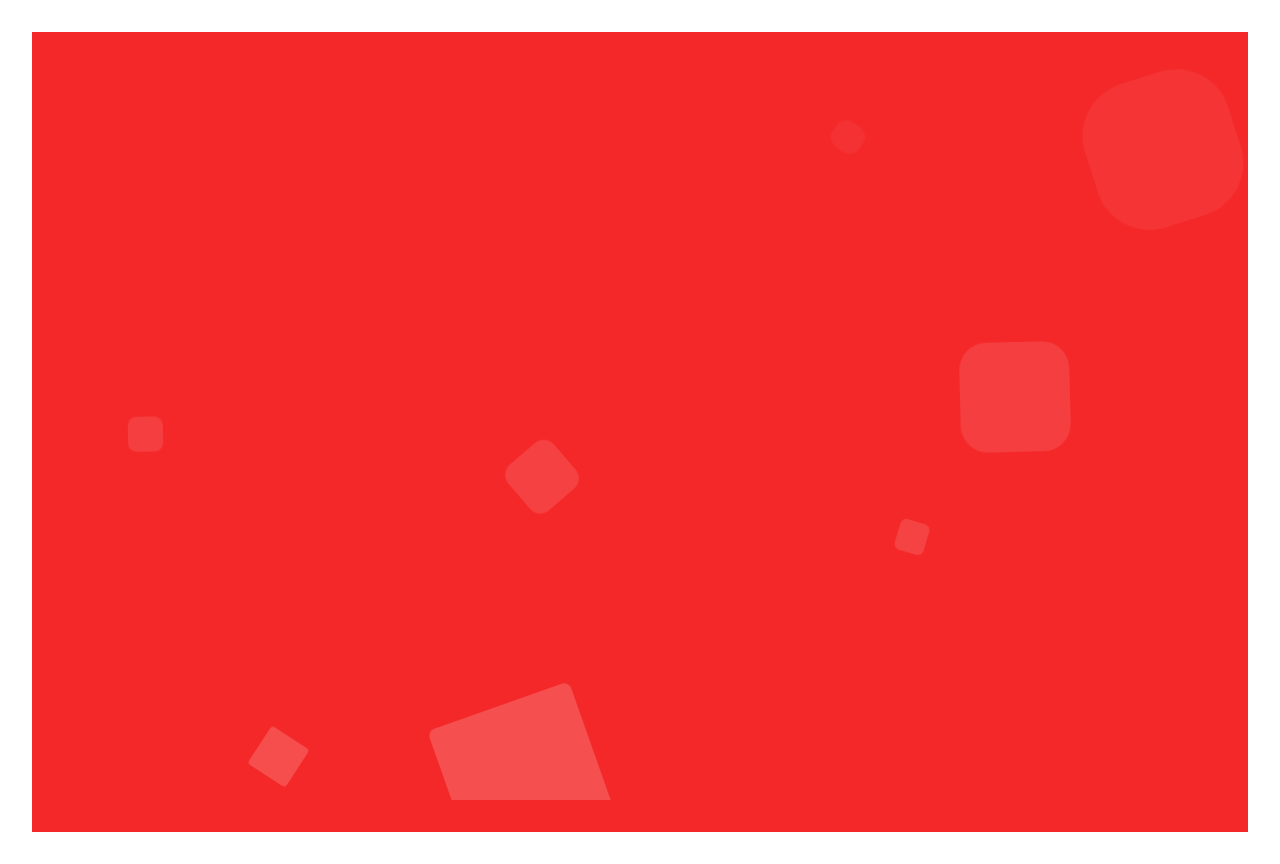
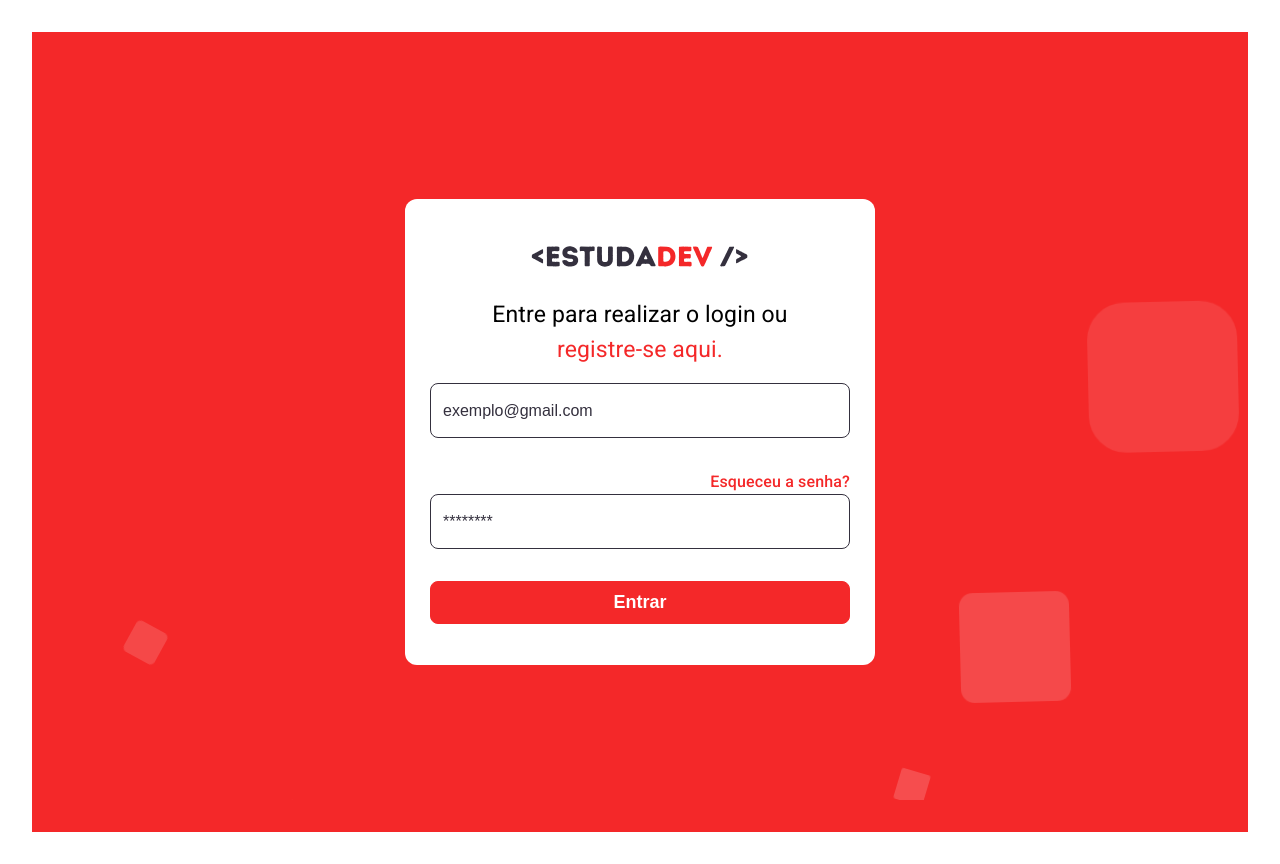
Before and after one commit to Manrriquez/estudadev-front, a React (Vite) app: page /Auth/Login in a window 1280 px wide. Built offline with nearby package versions, Linux system fonts and the light colour scheme.

Commit message:
adicionando pagina de login, reformulando components utilizando styled-components

```diff
--- a/src/_config/ThemeGlobal.jsx
+++ b/src/_config/ThemeGlobal.jsx
@@ -26,7 +26,7 @@ const ThemeGlobal = createTheme({
           fontWeight: 500,
         },
         button: {
-          fontStyle: 'italic',
+          border: 'none',
         },
     },
 });
--- a/src/components/BackgroundAnimated/Index.jsx
+++ b/src/components/BackgroundAnimated/Index.jsx
@@ -48,7 +48,7 @@ const StyledListItemCircle = styled(ListItem)(({ theme }) => ({
 
 }));
 
-const BackgroundAnimted = () => {
+const BackgroundAnimted = ({children}) => {
   return (
     <StyledBoxContent component="div">
             <StyledListCircle component="ul">
@@ -62,6 +62,7 @@ const BackgroundAnimted = () => {
                 <StyledListItemCircle sx={{left: '20%', width: "45px", height: '45px', animationDelay: '2s!important', animationDuration: '35s!important'}}></StyledListItemCircle>
                 <StyledListItemCircle sx={{left: '85%', width: "150px", height: '150px', animationDelay: '0s!important', animationDuration: '11s!important'}}></StyledListItemCircle>
             </StyledListCircle>
+            {children}
     </StyledBoxContent>
   )
 }
--- a/src/pages/Auth/Login/Index.jsx
+++ b/src/pages/Auth/Login/Index.jsx
@@ -1,11 +1,100 @@
+import styled from '@emotion/styled';
+import { Box, Container, FormControl, Grid, Input, Typography} from '@mui/material';
 import React from 'react'
 import BackgroundAnimted from '../../../components/BackgroundAnimated/Index';
+import Logotype from '../../../_assets/img/LOGOTYPE.svg'
 
 
 
+const StyledInput = styled.input`
+  height: 55px;
+  background: #FFFF;
+  font-size: 16px;
+  color: #34303E;
+  border: solid 1px #34303E;
+  display: block;
+  width: 100%;
+  padding: .375rem .75rem;
+  font-weight: 400;
+  border-radius: 8px;
+  transition: border-color .15s ease-in-out,box-shadow .15s ease-in-out;
+
+  &::placeholder {
+      color: #34303E;
+      opacity: 1;
+  }
+
+  &:focus {
+      border-color: #F4292A;
+      outline: 0;
+      box-shadow: 0 0 0 0.25rem rgba(244, 41, 42, 0.37);
+  }
+`;
+const TypographyForm = styled.p`
+    font-size: 23px;
+    text-align: center;
+    max-width: 365px;
+    margin-left: auto;
+    margin-right: auto;
+    font-weight: 400;
+    color: #000;
+`;
+const TypographyLink = styled.a`
+    color: #F42829;
+    text-decoration: none;
+`;
+const ButtonForm = styled.button`
+    background: #F42829;
+    cursor: pointer;
+    border-radius: 8px;
+    padding: 10px;
+    color: #fff;
+    font-weight: 600;
+    width: 100%;
+    margin-left: auto;
+    margin-right: auto;
+    border: 1px solid #F42829;
+    font-size: 18px;
+
+    &:focus {
+        outline: 0;
+        box-shadow: 0 0 0 0.25rem rgba(244, 41, 42, 0.37);
+    }
+`;
+
 const Login = () => {
+
+
   return (
-    <BackgroundAnimted></BackgroundAnimted>
+    <BackgroundAnimted>
+       <Container component="main" sx={{zIndex: 2}}>
+          <Grid container component="section">
+            <Box sx={{display: 'flex', justifyContent: 'center', alignItems: 'center', height: '100vh', width: '100%'}}>
+              <Box sx={{width: '470px', backgroundColor: '#FFFFFF', padding: '25px', borderRadius: '12px', zIndex: 9}}>
+                <Box sx={{textAlign: 'center'}}>
+                  <img style={{width: '225px'}} src={Logotype} alt="Logotipo" />
+                </Box>
+                <TypographyForm>
+                   Entre para realizar o login ou <br /> <TypographyLink href="https://kdkdsad.com">registre-se aqui.</TypographyLink>
+                </TypographyForm>
+
+                <FormControl sx={{my: 2, width: '100%'}}>
+                  <StyledInput placeholder="exemplo@gmail.com" type="email"/>
+                </FormControl>
+
+                <FormControl sx={{my: 2, width: '100%'}}>
+                   <TypographyLink style={{textAlign: 'end'}} href="#">Esqueceu a senha?</TypographyLink>
+                  <StyledInput placeholder="********" type="password" />
+                </FormControl>
+
+                <FormControl sx={{my: 2, width: '100%'}}>
+                  <ButtonForm>Entrar</ButtonForm>
+                </FormControl>
+              </Box>
+            </Box>
+          </Grid>
+       </Container>
+    </BackgroundAnimted>
   )
 }
 
--- a/src/pages/Welcome/Index.jsx
+++ b/src/pages/Welcome/Index.jsx
@@ -678,7 +678,7 @@ const Welcome = () => {
                                     textOverflow: {xs: 'ellipsis',md: 'initial'}, maxWidth: {xs: '70ch', md: '670px'} }} mt={2}>
                                     {item.description}
                                   </Typography>
-                                  <Button variant="contained" color="primary" sx={{px: 5, mt: {xs: 7, md: 3}, textAlign: 'center'}} size="medium" component="a" href={item.link}>
+                                    <Button variant="contained" color="primary" sx={{px: 5, mt: {xs: 7, md: 3}, textAlign: 'center'}} size="medium" component="a" href={item.link}>
                                       Lorem, ipsum dolor sit amet
                                     </Button>
                               </Box>
```
